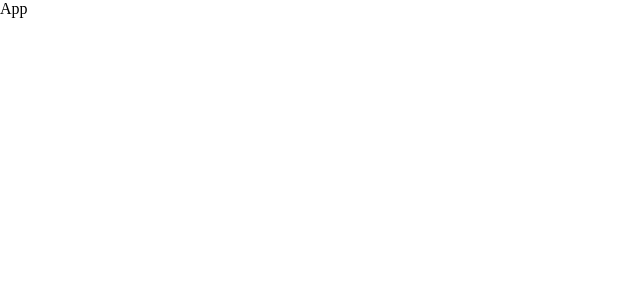
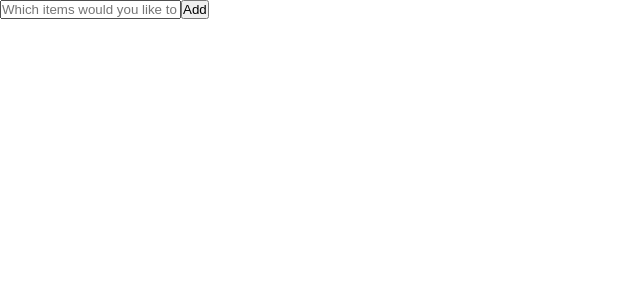
Before and after one commit to alvaro-j/buylist-3.0, a React (Create React App) app: page / in a window 1280 px wide. Shown: the top 300 px of the page, without its empty margins (0-640 px from the left). Built offline with nearby package versions, Linux system fonts and the light colour scheme.

Commit message:
add initial code

```diff
--- a/src/App.tsx
+++ b/src/App.tsx
@@ -1,9 +1,24 @@
 import React from "react";
 
-const App: React.FC = () => { // FC stands for functional component
-	const [recipes, setRecipes] = React.useState<[]>([]);
-	const [search, setSearch] = React.useState<string>("");
-	return <div>App</div>;
+const App: React.FC = () => {
+	// FC stands for functional component
+	return (
+		<div>
+			<header>
+				<form >
+					<input
+						type="text"
+						name="items"
+						id="items"
+						required
+						placeholder="Which items would you like to buy?"
+						value=""
+					/>
+					<button type="submit">Add</button>
+				</form>
+			</header>
+		</div>
+	);
 };
 
 export default App;
```
